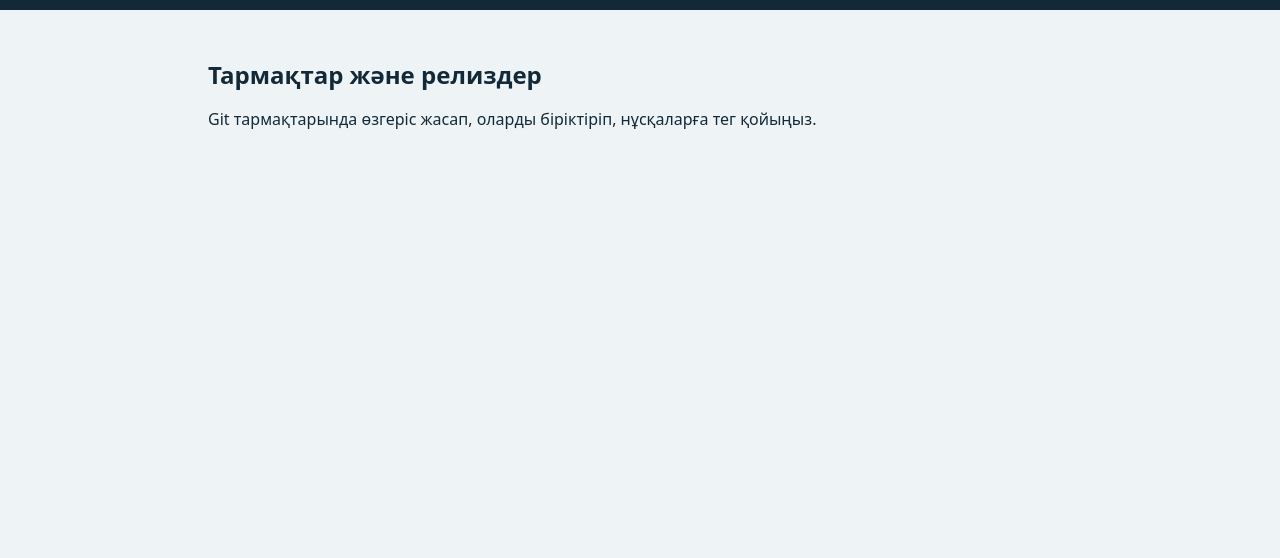
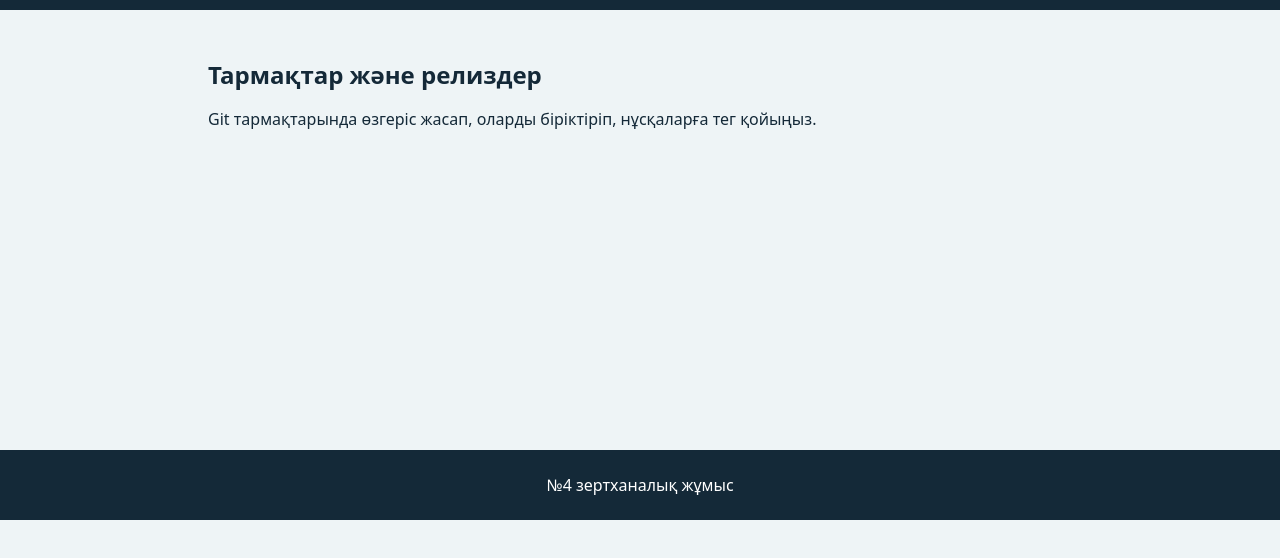
Before and after one commit to Nura353/git-lab-5, a plain HTML site: page index.html in a window 1280 px wide. Shown: the part 98-656 px from the top of the page. Drawn offline with Linux system fonts and the light colour scheme; a web font is replaced by a local one.

Commit message:
feat: add page footer

```diff
--- a/assets/css/style.css
+++ b/assets/css/style.css
@@ -15,3 +15,5 @@ h1 { font-family: "Sixtyfour Convergence", monospace; font-size: clamp(1.2rem, 4
 body { background: #eef4f6; color: #142938; font-family: system-ui, sans-serif; }
 main { max-width: 56rem; margin: auto; min-height: 55vh; padding: 3rem 1rem; }
 main p { margin-top: 1rem; line-height: 1.6; }
+
+footer { padding: 1.5rem; text-align: center; background: #142938; color: white; }
--- a/index.html
+++ b/index.html
@@ -11,5 +11,6 @@
 <body>
     <header><h1>Git зертханасы</h1></header>
     <main><h2>Тармақтар және релиздер</h2><p>Git тармақтарында өзгеріс жасап, оларды біріктіріп, нұсқаларға тег қойыңыз.</p></main>
+    <footer><p>№4 зертханалық жұмыс</p></footer>
 </body>
 </html>
```
